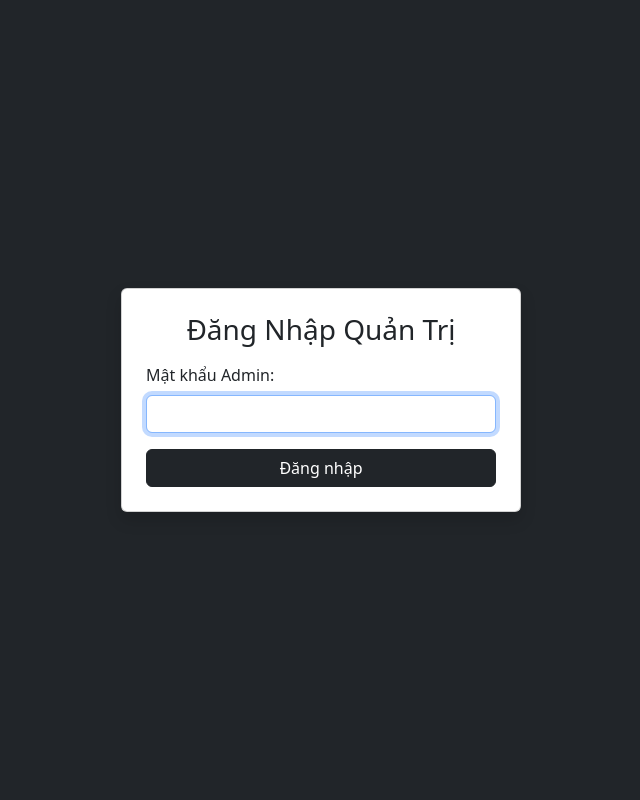
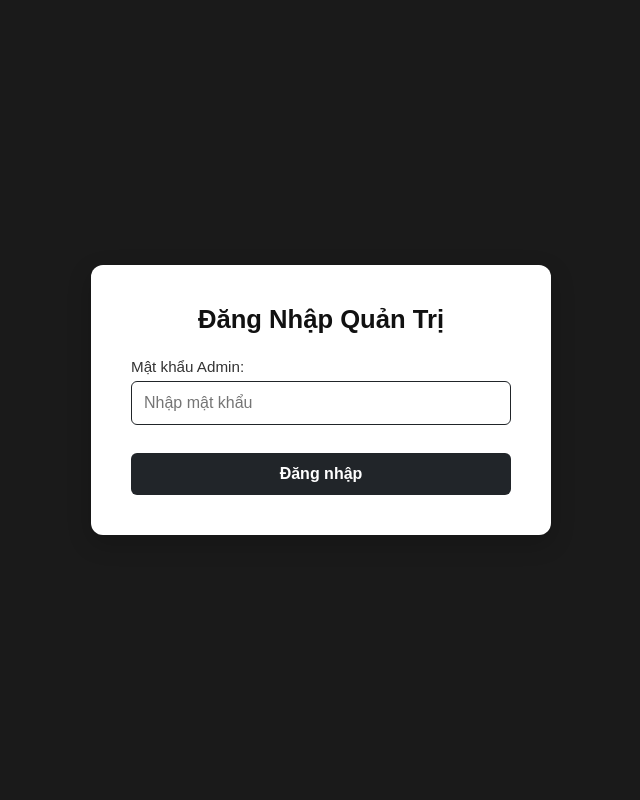
Before and after one commit to xiangkaiwen110608-blip/WedHocSinh, a Flask app: page /login in a window 1280 px wide. Shown: the whole page, without its empty margins (319-959 px from the left). Run offline with Flask 3, Linux system fonts and the light colour scheme.

Commit message:
Update login.html

```diff
--- a/templates/login.html
+++ b/templates/login.html
@@ -2,25 +2,101 @@
 <html lang="vi">
 <head>
     <meta charset="UTF-8">
-  <title>Đăng nhập Admin</title>
-  <link href="https://cdn.jsdelivr.net/npm/bootstrap@5.3.0/dist/css/bootstrap.min.css" rel="stylesheet">
+    <meta name="viewport" content="width=device-width, initial-scale=1.0">
+    <title>Đăng Nhập Quản Trị</title>
+    <style>
+        body {
+            font-family: Arial, sans-serif;
+            display: flex;
+            justify-content: center;
+            align-items: center;
+            min-height: 100vh;
+            background-color: #1a1a1a;
+            margin: 0;
+        }
+        .login-card {
+            background: white;
+            padding: 2.5rem;
+            border-radius: 12px;
+            box-shadow: 0 8px 24px rgba(0,0,0,0.2);
+            width: 100%;
+            max-width: 380px;
+            text-align: center;
+        }
+        h2 {
+            margin-top: 0;
+            margin-bottom: 1.5rem;
+            color: #111;
+            font-size: 1.6rem;
+        }
+        .form-group {
+            margin-bottom: 1.2rem;
+            text-align: left;
+        }
+        label {
+            display: block;
+            margin-bottom: 6px;
+            font-size: 0.95rem;
+            color: #333;
+        }
+        input[type="password"] {
+            width: 100%;
+            padding: 12px;
+            border: 1px solid #ccc;
+            border-radius: 6px;
+            box-sizing: border-box;
+            font-size: 1rem;
+            outline: none;
+        }
+        input[type="password"]:focus {
+            border-color: #212529;
+        }
+        button {
+            width: 100%;
+            padding: 12px;
+            background: #212529;
+            color: white;
+            border: none;
+            border-radius: 6px;
+            cursor: pointer;
+            font-size: 1rem;
+            font-weight: bold;
+            margin-top: 0.5rem;
+        }
+        button:hover {
+            background: #000;
+        }
+        .alert-danger {
+            padding: 10px 14px;
+            margin-bottom: 1.2rem;
+            border-radius: 6px;
+            background-color: #f8d7da;
+            color: #842029;
+            border: 1px solid #f5c2c7;
+            font-size: 0.9rem;
+            text-align: left;
+        }
+    </style>
 </head>
-<body class="bg-dark d-flex align-items-center vh-100">
-  <div class="card shadow mx-auto p-4" style="max-width: 400px; width: 100%;">
-    <h3 class="text-center mb-3">Đăng Nhập Quản Trị</h3>
-    {% with messages = get_flashed_messages(with_categories=true) %}
+<body>
+    <div class="login-card">
+        <h2>Đăng Nhập Quản Trị</h2>
+
+        {# Chỉ hiển thị thông báo lỗi riêng cho đăng nhập #}
+        {% with messages = get_flashed_messages(category_filter=["danger"]) %}
           {% if messages %}
-        {% for category, message in messages %}
-          <div class="alert alert-{{ category }}">{{ message }}</div>
+            {% for message in messages %}
+              <div class="alert-danger">⚠️ {{ message }}</div>
             {% endfor %}
           {% endif %}
         {% endwith %}
+
         <form action="/login" method="POST">
-      <div class="mb-3">
-        <label class="form-label">Mật khẩu Admin:</label>
-        <input type="password" name="password" class="form-control" required autofocus>
+            <div class="form-group">
+                <label for="password">Mật khẩu Admin:</label>
+                <input type="password" id="password" name="password" placeholder="Nhập mật khẩu" required autofocus>
             </div>
-      <button type="submit" class="btn btn-dark w-100">Đăng nhập</button>
+            <button type="submit">Đăng nhập</button>
         </form>
     </div>
 </body>
```
Lines whose indentation alone changed are shown as unchanged.
